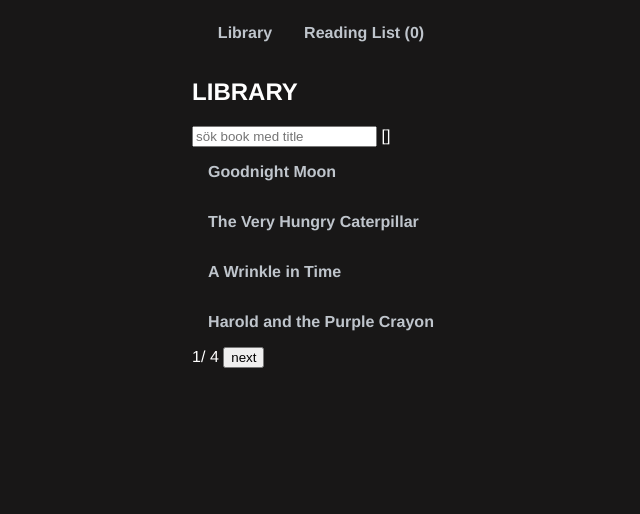
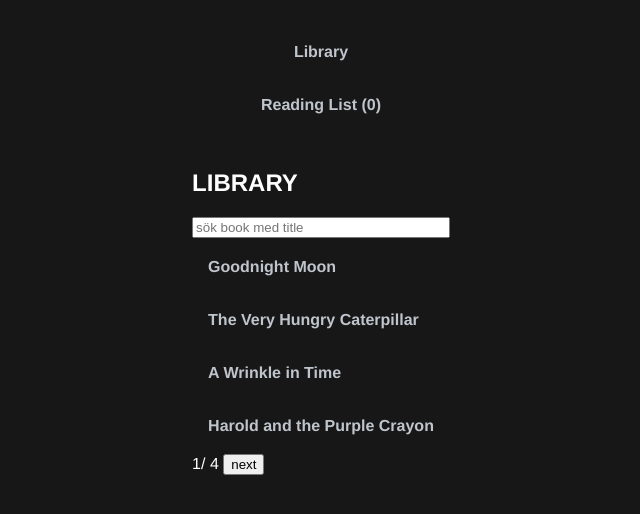
Before and after one commit to markusJsU21/bibliotekssida-agil-utveckling, a Vue app: page /Library in a window 1280 px wide. Shown: the top 514 px of the page, without its empty margins (319-959 px from the left). Built offline with nearby package versions, Linux system fonts and the light colour scheme.

Commit message:
Jobbar med searchfunktion

```diff
--- a/src/App.vue
+++ b/src/App.vue
@@ -36,5 +36,7 @@
   color: #bfc5cc;
   text-decoration: none;
   padding: 1rem;
+  display: block;
+  margin: .2rem 0;
   }
 </style>
--- a/src/store/index.js
+++ b/src/store/index.js
@@ -21,6 +21,9 @@
     setMaxPages(state, num){
       state.maxPages = num
     },
+    clearSearchField(state){
+      state.searchResults = []
+    },
     nextPage(state){
           state.start += 4
           state.end += 4
@@ -32,22 +35,34 @@
         state.currentPage--
     },
     updateSearchResult(state, payload){
-      state.searchResults = state.ChildrensBooks.filter(title => title.Title == payload)
-     // console.log(state.searchResults);
+
+      if(payload.length){
+        state.searchResults = state.ChildrensBooks.filter(title => {
+          return title.Title.toLowerCase().includes(payload) ||
+            title.Author.toLowerCase().includes(payload)
+
+      })
+     }
+      else{
+        state.searchResults = []
+      }
+
     },
   },
   //Adderade 'payload' till action addToReadingList /Markus
   actions: {
     addToReadingList(context, payload) {
-     // console.log(context)
+
       context.commit('addToReadingList', payload)
     },
     nextPage(context){
       context.commit('nextPage')
     },
     readArrayLength(context){
-     // console.log(Math.ceil(ChildrensBooks.length / 4))
       context.commit('setMaxPages', Math.ceil(ChildrensBooks.length / 4))
+    },
+    clearSearchField(context){
+      context.commit('clearSearchField')
     },
     prevPage(context){
       context.commit('prevPage')
--- a/src/views/Library.vue
+++ b/src/views/Library.vue
@@ -1,11 +1,11 @@
 <template>
   <main class="library">
-    <div class="books-list">
+    <div class="book-list">
       <h2>LIBRARY</h2>
-      <div>
-        <input type="text" v-model="title" placeholder="sök book med title" @input="updateSearchResult(title)" >
-        <span>
-          {{searchResults}}
+      <div class="search-field">
+        <input type="text" v-model="search" placeholder="sök book med title" @input="updateSearchResult(search)" >
+        <span v-if="searchResults">
+        <router-link :to="'/Library/' + book.id" class="search-result" v-for="book of searchResults" :key="book.id">{{book.Title}}</router-link>
         </span>
       </div>
       <router-link
@@ -28,17 +28,21 @@
 export default {
   data() {
     return {
-      title: ''
+      search: ''
     };
   },
   mounted(){
     this.$store.dispatch('readArrayLength')
+    this.$store.dispatch('clearSearchField')
   },
 
   methods: {
     updateSearchResult(payload){
-      console.log(payload);
-      this.$store.dispatch('updateSearchResult', payload)
+
+
+
+        this.$store.dispatch('updateSearchResult', payload.toLowerCase())
+
     },
     nextPage() {
      this.$store.dispatch('nextPage')
@@ -72,9 +76,9 @@
       return this.$store.state.currentPage
     },
     currentBooks(){
-
       return this.$store.state.ChildrensBooks.slice(this.start, this.end)
     },
+
   },
 };
 </script>
@@ -86,10 +90,17 @@
   flex-wrap: wrap;
   justify-content: center;
 }
-.books-list {
+.books-list, .search-field {
   display: flex;
   flex-wrap: wrap;
   justify-content: center;
   flex-direction: column;
 }
+
+.search-result{
+  background-color: rgb(100, 150, 100);
+  color: black;
+  border-radius: 5px;
+}
+
 </style>
```
Also changed, not shown: package.json (line endings or trailing spaces), src/main.js (line endings or trailing spaces), src/views/ReadingList.vue (line endings or trailing spaces), src/views/SingleBook.vue (line endings or trailing spaces).
